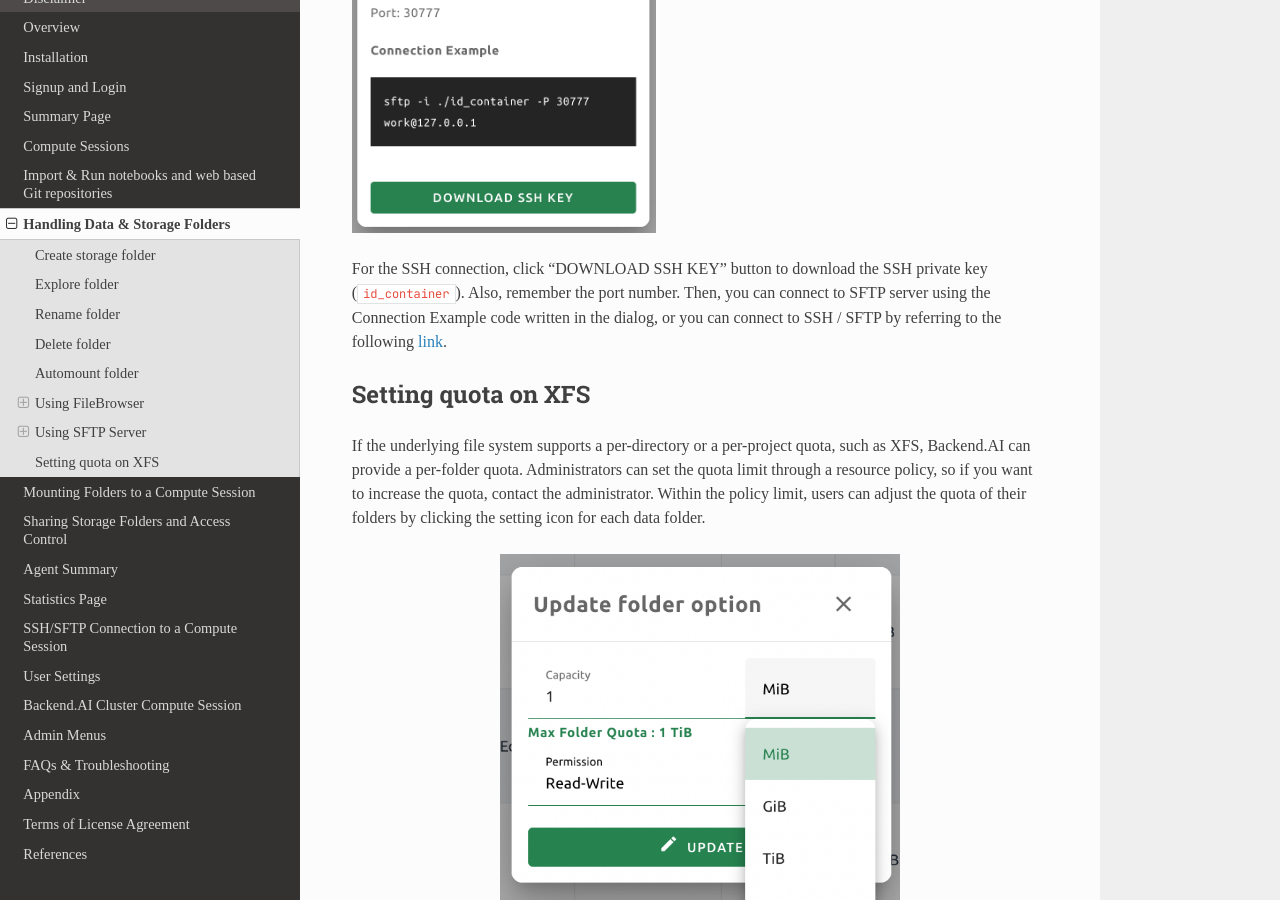
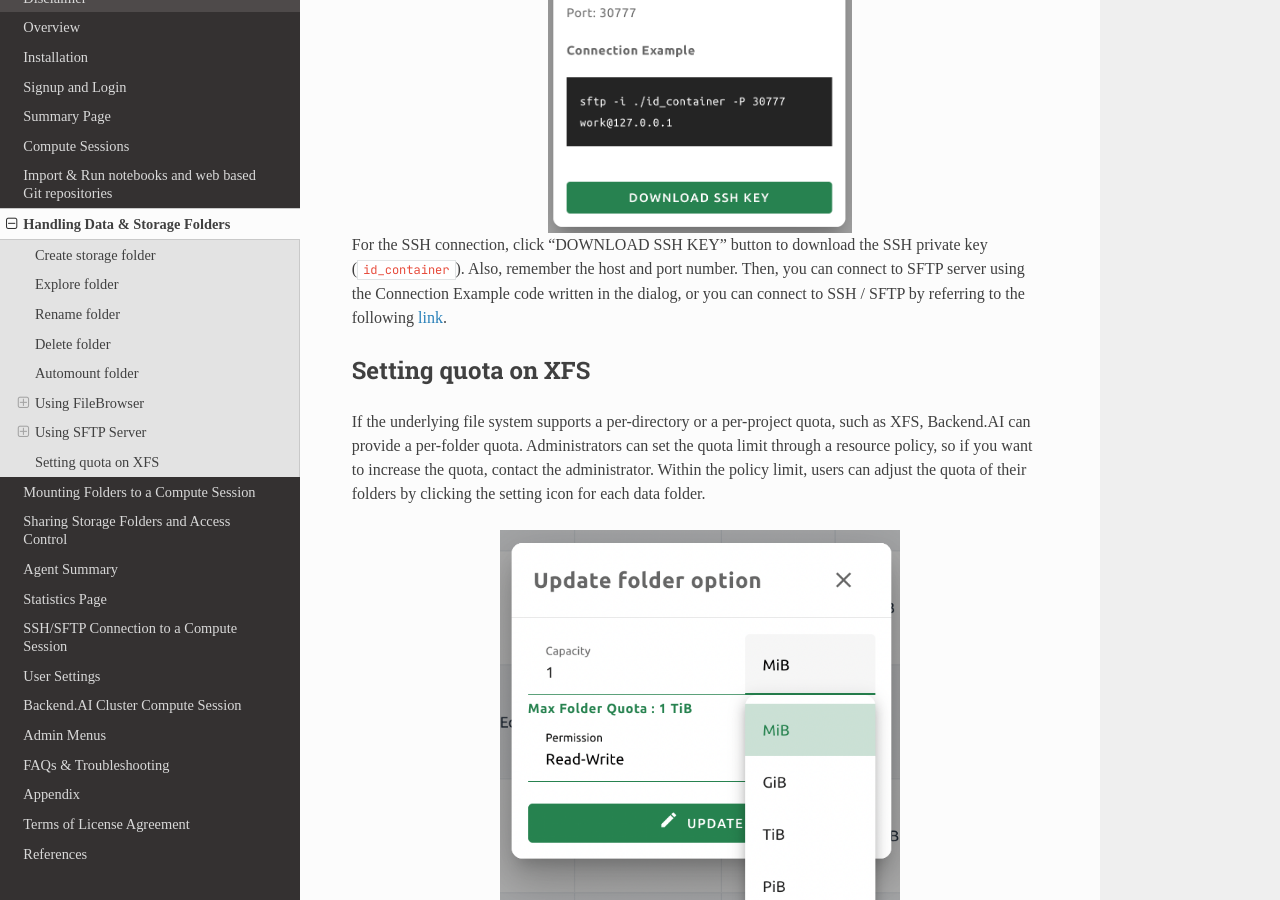
Before and after one commit to lablup/backend.ai-docs-webui, a Sphinx documentation site: the page built from docs/vfolder/vfolder.rst, in a window 1280 px wide and 900 px high, scrolled down 12401 px. Built offline with Sphinx 7.4.7 and the Read the Docs theme 2.0.0, drawn with Linux system fonts in a browser that asks for light colours; some web fonts are replaced.

Commit message:
docs: update help texts in vfolder sftp upload feature

```diff
--- a/docs/vfolder/vfolder.rst
+++ b/docs/vfolder/vfolder.rst
@@ -351,10 +351,11 @@
 
 .. image:: SSH_SFTP_connection.png
    :height: 500
+   :align: center
    :alt: SSH / SFTP connection dialog
 
 For the SSH connection, click "DOWNLOAD SSH KEY" button to download the SSH private key
-(``id_container``). Also, remember the port number. Then, you can connect to SFTP server
+(``id_container``). Also, remember the host and port number. Then, you can connect to SFTP server
 using the Connection Example code written in the dialog, or you can connect to SSH / SFTP
 by referring to the following :ref:`link<sftp_connection_for_linux_and_mac>`.
 
```
Also changed, not shown: 1 other file.
